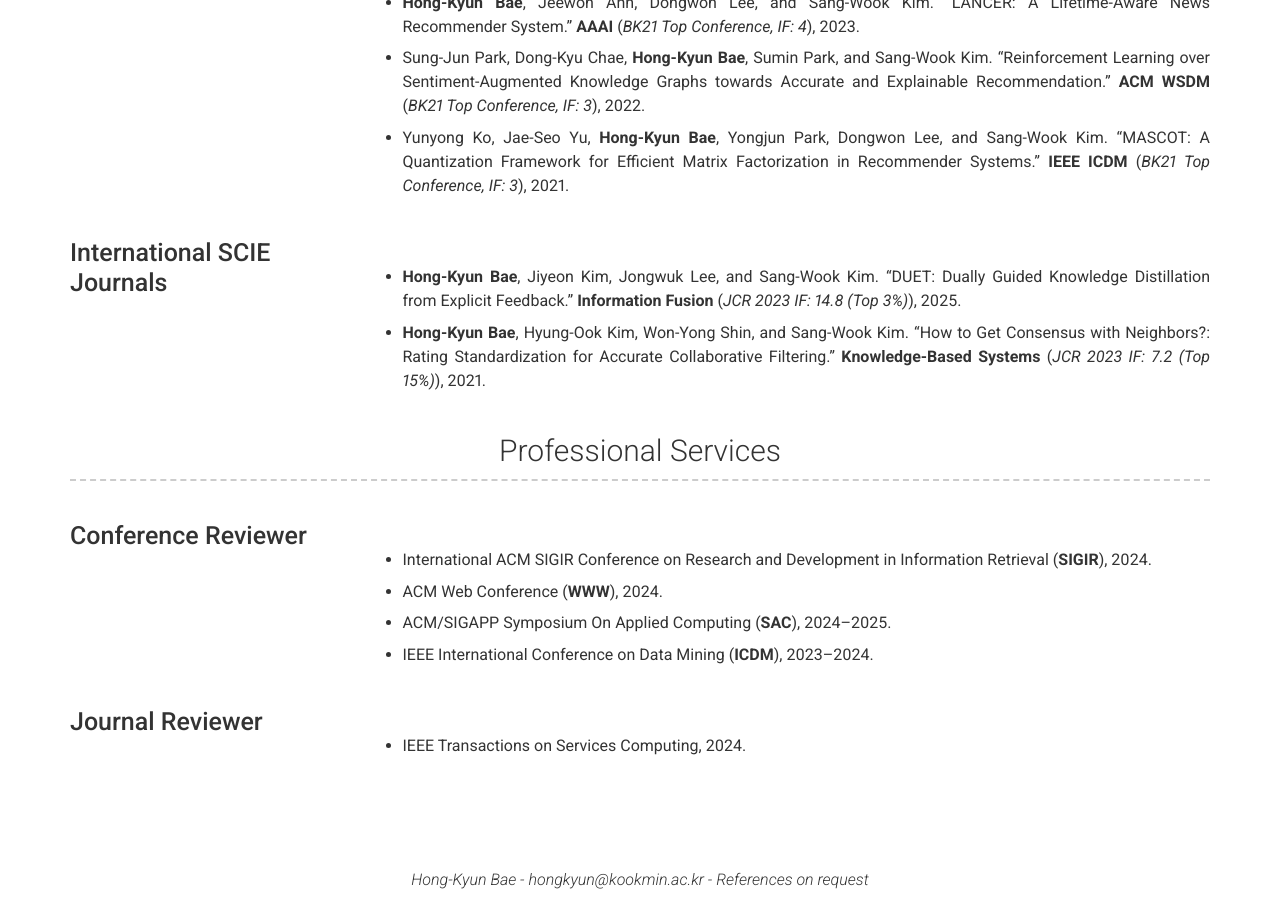
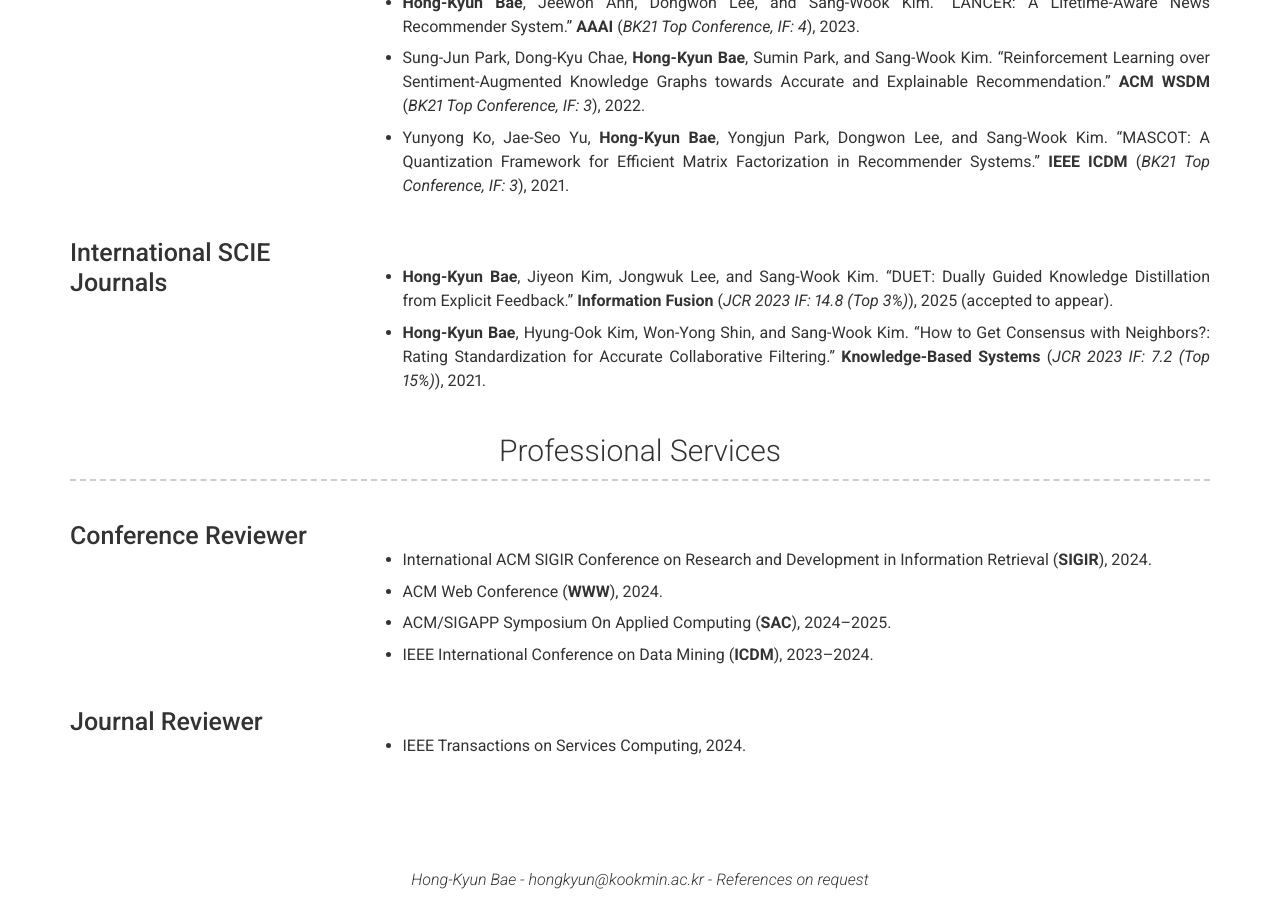
Before and after one commit to hongkyun-bae/hongkyun-bae.github.io, a Jekyll site: the page built from index.md, in a window 1280 px wide and 900 px high, scrolled down 1678 px. Built offline with Jekyll 4.4.1, drawn with Linux system fonts in a browser that asks for light colours; nearby versions of some CDN libraries; some web fonts are replaced.

Commit message:
Update publications.yml

```diff
--- a/_data/publications.yml
+++ b/_data/publications.yml
@@ -24,6 +24,6 @@
   name: International SCIE Journals
   quote: >
   description: |+
-    - **Hong-Kyun Bae**, Jiyeon Kim, Jongwuk Lee, and Sang-Wook Kim. "DUET: Dually Guided Knowledge Distillation from Explicit Feedback." **Information Fusion** (*JCR 2023 IF: 14.8 (Top 3%)*), 2025.
+    - **Hong-Kyun Bae**, Jiyeon Kim, Jongwuk Lee, and Sang-Wook Kim. "DUET: Dually Guided Knowledge Distillation from Explicit Feedback." **Information Fusion** (*JCR 2023 IF: 14.8 (Top 3%)*), 2025 (accepted to appear).
 
     - **Hong-Kyun Bae**, Hyung-Ook Kim, Won-Yong Shin, and Sang-Wook Kim. "How to Get Consensus with Neighbors?: Rating Standardization for Accurate Collaborative Filtering." **Knowledge-Based Systems** (*JCR 2023 IF: 7.2 (Top 15%)*), 2021.
```
